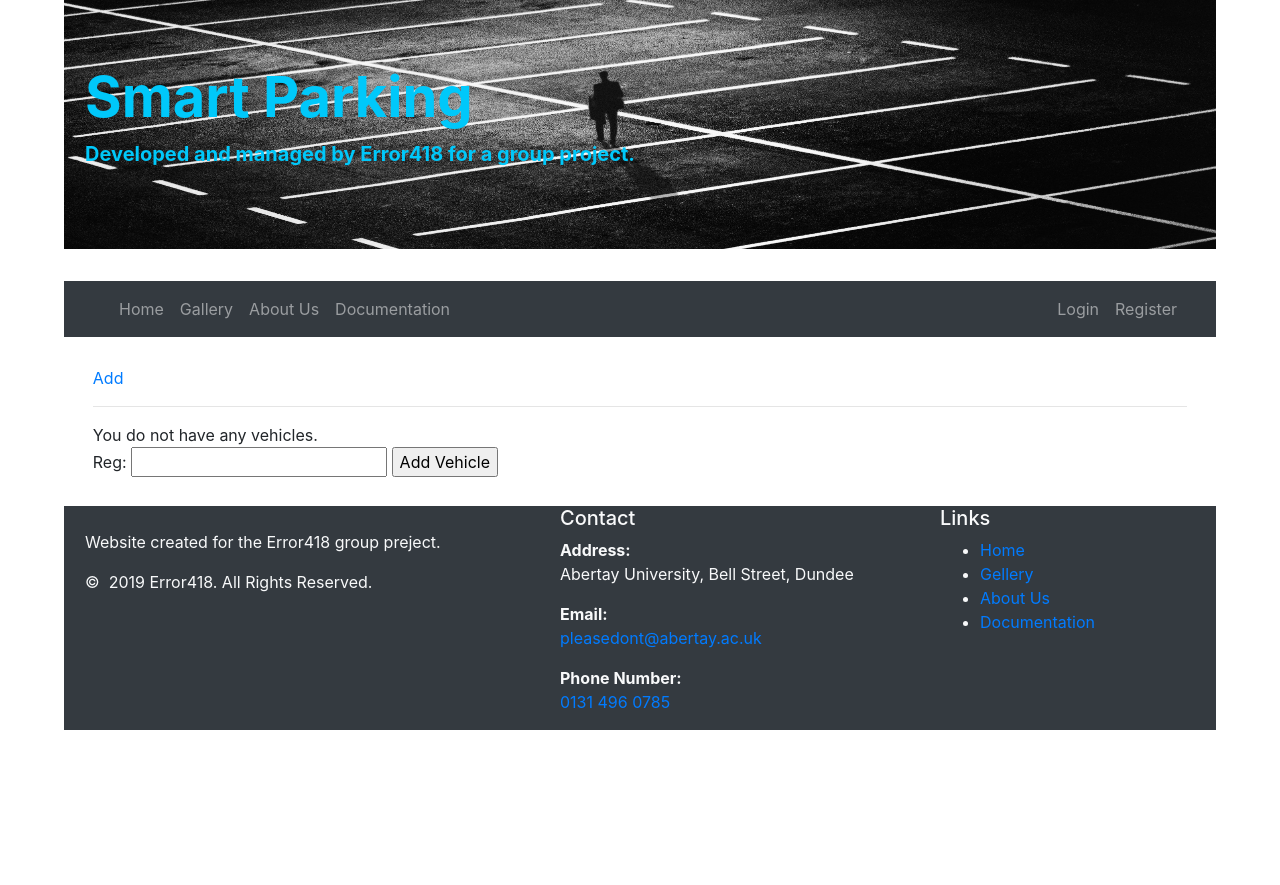
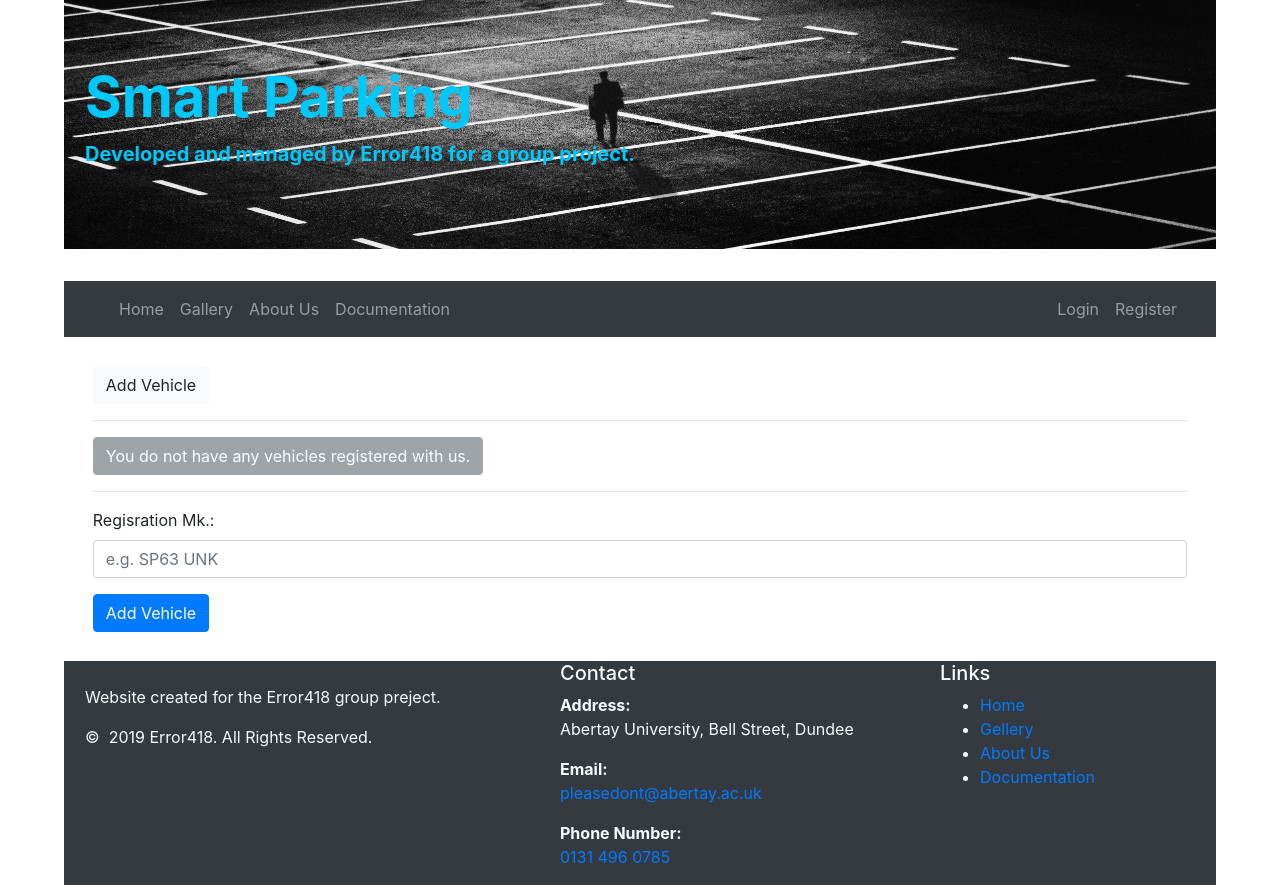
Before and after one commit to MickMelon/AutomaticParkingChargeSystem, a PHP site: template Web/app/Views/Vehicle/index.php in a window 1280 px wide. Before the commit the page ends 730 px from the top, so only its background shows below. Run offline with PHP 8.4, Linux system fonts and the light colour scheme; the template is opened without the code that fills it, so the values that code supplies are empty; some libraries are stand-ins or nearby versions.

Commit message:
Vehicle Views  🍆🍆🍆

```diff
--- a/Web/app/Views/Vehicle/index.php
+++ b/Web/app/Views/Vehicle/index.php
@@ -1,26 +1,47 @@
-<a href="index.php?controller=vehicle&action=add">Add</a><br />
+<a class="btn btn-light" href="index.php?controller=vehicle&action=add">Add Vehicle</a><br />
+
 <hr />
+
 <?php if ($errors) foreach($errors as $error) { ?>
-<p style="color: red;"><?= $error ?></p>
+    <p style="color: red;"><?= $error ?></p>
 <?php } ?>
 
+
 <?php if (sizeof($vehicles) <= 0) { ?>
-You do not have any vehicles.
+    <button type="button" class="btn btn-secondary" disabled>You do not have any vehicles registered with us.</button>
 <?php }
-else foreach ($vehicles as $vehicle) { ?>
-<?= $vehicle->Reg ?> -
-<a href="index.php?controller=vehicle&action=remove&reg=<?= $vehicle->Reg ?>">
-    Remove
-</a> |
-<?php if ($vehicle->HasPermit) { ?>
-    Valid Permit
-<?php } else { ?>
-    <a href="index.php?controller=vehicle&action=purchasepermit&reg=<?= $vehicle->Reg ?>">Purchase Permit</a>
+else { ?>
+    <table class="table">
+        <thead>
+            <tr>
+                <th scope="col">Regisration Mk.</th>
+                <th scope="col"></th>
+                <th scope="col"></th>
+            </tr>
+        </thead>
+        <tbody>
+            <?php foreach ($vehicles as $vehicle) { ?>
+                <tr>
+                    <th scope="row"><button type="button" class="btn btn-warning" disabled><strong><?= $vehicle->Reg ?></strong></button></th>
+                    <td><a class="btn btn-outline-danger" href="index.php?controller=vehicle&action=remove&reg=<?= $vehicle->Reg ?>">Remove Vehicle</a></td>
+                    <td>
+                        <?php if ($vehicle->HasPermit) { ?>
+                            <button type="button" class="btn btn-outline-success" disabled>Valid Permit</button>
+                        <?php } else { ?>
+                            <a class="btn btn-outline-danger" href="index.php?controller=vehicle&action=purchasepermit&reg=<?= $vehicle->Reg ?>">Purchase Permit</a>
+                        <?php } ?>
+                    </td>
+                </tr>
+            <?php } ?>
+        </tbody>
+    </table>
 <?php } ?>
 <br /><hr />
-<?php } ?>
 
 <form action="index.php?controller=vehicle&action=add" method="post">
-    Reg: <input type="text" name="reg" minlength="2" maxlength="10" required />
-    <input type="submit" value="Add Vehicle" />
+    <div class="form-group">
+        <label for="reg">Regisration Mk.:</label>
+        <input type="text" name="name" class="form-control" id="reg" placeholder="e.g. SP63 UNK" minlength="2" maxlength="10" required>
+    </div>
+    <button type="submit" class="btn btn-primary">Add Vehicle</button>
 </form>
```
